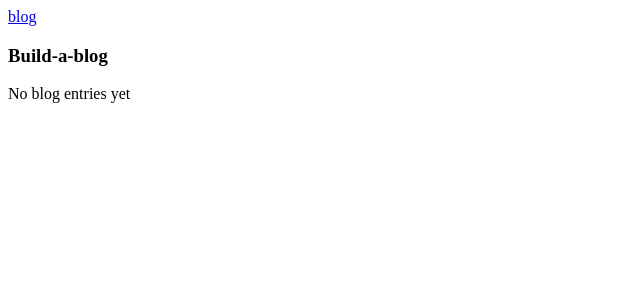
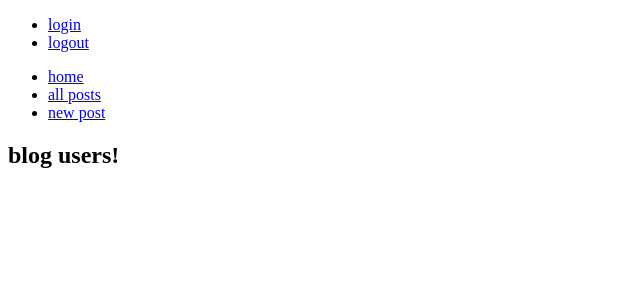
Before and after one commit to ihtnep/Blogz, a Flask app: page / in a window 1280 px wide. Shown: the top 300 px of the page, without its empty margins (0-640 px from the left). Run offline with Flask 2, Linux system fonts and the light colour scheme; data that the repository does not hold is empty.

Commit message:
end code

```diff
--- a/main.py
+++ b/main.py
@@ -1,27 +1,115 @@
-from flask import Flask, request, redirect, render_template
+from flask import Flask, request, redirect, render_template, session, flash
 from flask_sqlalchemy import SQLAlchemy
 
 
 app = Flask(__name__)
 app.config['DEBUG'] = True
-app.config['SQLALCHEMY_DATABASE_URI'] = 'mysql+pymysql://build-a-blog:password@localhost:8889/build-a-blog'
+app.config['SQLALCHEMY_DATABASE_URI'] = 'mysql+pymysql://blogz:123456@localhost:8889/blogz'
 app.config['SQLALCHEMY_ECHO'] = True
 db = SQLAlchemy(app)
+app.secret_key = 'y337kGcys&zP3B'
+class User(db.Model):
+
+
+    id = db.Column(db.Integer, primary_key=True)
+    username = db.Column(db.String(20), unique=True)
+    password = db.Column(db.String(20))
+    blogs = db.relationship('Blog', backref='owner')
+
+    def __init__(self, username, password):
+        self.username = username
+        self.password = password
 
 class Blog(db.Model):
 
     id = db.Column(db.Integer, primary_key=True)
     title = db.Column(db.String(120))
     body = db.Column(db.String(1000))
-
+    owner_id = db.Column(db.Integer, db.ForeignKey('user.id'))
     def __init__(self, title, body):
         self.title = title
         self.body = body
 
-#@app.route('/newpost', methods=['GET', 'POST'])
+@app.before_request
+def require_login():
+    allowed_routes = ['login', 'sign_up', 'index', 'blog', 'singleuser']
+    #print('\n' *10)
+    #print(request.endpoint)
+    if request.endpoint not in allowed_routes and 'username' not in session:
+        return redirect('/login')
 
 @app.route('/', methods=['GET'])
 def index():
+    users = User.query.all()
+    return render_template ("index.html", title="blog users!", users=users)
+
+@app.route("/signup", methods=["GET", "POST"])
+def sign_up():
+    if request.method =="GET":
+        return render_template ("signup.html", title="signup")
+    if request.method =="POST":
+
+        username = request.form['username']
+        password = request.form['password']
+        verify = request.form['verify']
+
+
+        # username = escape(username)
+        # password = escape(password)
+        # verify = escape(verify)
+
+
+        username_error = ""
+        password_error = ""
+        verify_error = ""
+
+
+
+
+        if username == "" or " " in username or len(username) < 3 or len(username) > 20:
+            username_error = "Invalid username"
+
+        if password == "" or " " in password or len(password) < 3 or len(password) > 20:
+            password_error = "Invalid password"
+
+        if verify == "" or verify != password:
+            verify_error = "Invalid verification"
+
+        if username_error == "" and verify_error == "" and password_error == "":
+            existing_user = User.query.filter_by(username=username).first()
+        if not existing_user:
+            new_user = User(username, password)
+            db.session.add(new_user)
+            db.session.commit()
+            session['username'] = username
+            return render_template ("index.html", username = username)
+        else:
+            return render_template("signup.html", username_error = username_error
+                                            , password_error = password_error
+                                            , verify_error = verify_error
+                                            , username = username)
+
+#@app.route('/newpost', methods=['GET', 'POST'])
+
+
+
+@app.route('/login', methods=['POST', 'GET'])
+def login():
+    if request.method == 'POST':
+        username = request.form['username']
+        password = request.form['password']
+        user = User.query.filter_by(username=username).first()
+        if user and user.password == password:
+            session['username'] = username
+            flash("Logged in")
+            return redirect('/')
+        else:
+            flash('User password incorrect, or user does not exist', 'error')
+
+    return render_template('login.html')
+
+@app.route('/blog', methods=['GET'])
+def blog():
     #if request.method == 'POST':
         #title = request.form['title']
         #body = request.form['body']
@@ -34,7 +122,7 @@ def index():
     #return render_template('blogentry.html',title="Build-A-Blog",
         #Blogs=blogs)
     if request.args:
-        blog_id = request.args.get("id")
+        blog_id = request.args.get(id)
         blog = Blog.query.get(blog_id)
 
         #return render_template('blogentry.html', blog=blog)
@@ -44,7 +132,7 @@ def index():
         blogs = Blog.query.all()
 
         # return render_template('blogpost.html', title="Build-A-Blog", blogs=blogs)
-        return render_template('bloglist.html', title="Build-A-Blog", blogs=blogs)
+        return render_template('bloglist.html', title="Blogz", blogs=blogs)
 
 @app.route('/newpost', methods=['GET', 'POST'])
 def new_post():
@@ -68,6 +156,25 @@ def new_post():
             #return render_template("blogpost.html", blog=blog)
         else:
             return render_template('blogentry.html', title = "Blog Entry", title_error = title_error, body_error = body_error)
+@app.route('/logout', methods=['GET'])
+def logout():
+    #session['username']=""
+    del session["username"]
 
+    return render_template('index.html', title="Blogz")
+@app.route('/singleuser', methods=['GET'])
+def singleuser():
+    #id = request.args.get("user")
+    #user = request.args.get("id")
+    print('hello')
+    print('2')
+    print(request.args.get("username"))
+    if request.args.get("username"):
+        username = request.args.get("username")
+        user = User.query.filter_by(username=username).first()
+       # blogs = Blog.query.filter_by(owner=user.id).all()
+        return render_template('singleuser.html', blogs=user.blogs)
+    #completed_tasks = Task.query.filter_by(completed=True,owner=owner).all()
+    return render_template('singleuser.html', title = "Blog List", id=id)
 if __name__ == '__main__':
     app.run()
--- a/templates/base.html
+++ b/templates/base.html
@@ -2,10 +2,27 @@
 <html>
     <head>
         <title>{{title}}</title>
+        <style>
+            .error {
+                color: red;
+            }
+        </style>
     </head>
 <body>
+        <div>
+                <a href='/logout'>log out</a>
+        </div>
+
+        {% with messages = get_flashed_messages(with_categories=True) %}
+            <ul>
+            {% for category,message in messages %}
+                <li class="{{category}}">{{message}}</li>
+            {% endfor %}
+            </ul>
+            {% endwith %}
 <nav>
-    <a href="./newpost">blog</a>
+    <a href="/newpost">new post</a>
+    <a href="/blog">all posts</a>
 </nav>
     {% block content %}
     {% endblock %}
--- a/templates/blogentry.html
+++ b/templates/blogentry.html
@@ -1,7 +1,7 @@
 {% extends "base.html" %}
 
 {% block content %}
-    <h1>Build-A-Blog</h1>
+    <h1>Blogz</h1>
     <form method='post'>
         <div class="blogEntry">
         <label>
--- a/templates/bloglist.html
+++ b/templates/bloglist.html
@@ -1,7 +1,7 @@
 {% extends "base.html" %}
 {% block content %}
     <h3>Build-a-blog</h3>
-    {% if blog|length == 0 %}
+    {% if blogs|length == 0 %}
 
     <p>No blog entries yet</p>
     {% else %}
@@ -9,8 +9,9 @@
         <div class="blogEntries">
 
             {% for blog in blogs %}
-            <h1>>{{blog.title}}</h1>
+            <h1>{{blog.title}}</h1>
             <p>{{blog.body}}</p>
+            <p>{{blog.owner.username}}</p>
             {% endfor %}
         </div>
     {% endif %}
--- a/templates/blogpost.html
+++ b/templates/blogpost.html
@@ -3,8 +3,8 @@
 
 
 
-
-            <h1>{{blog.title}</h1>
+            <h1>{{user_id}}</h1>
+            <h1>{{blog.title}}</h1>
             <p>{{blog.body}}</p>
 
 
--- /dev/null
+++ b/templates/index.html
@@ -0,0 +1,27 @@
+<!DOCTYPE html>
+<html>
+    <head>
+        <title>{{title}}</title>
+    </head>
+<body>
+<nav>
+    <ul id="user-account">
+        <li><a href="/login">login</a></li>
+        <li><a href="/logout">logout</a></li>
+    </ul>
+    <ul>
+        <li><a href="/">home</a></li>
+        <li><a href="/blog">all posts</a></li>
+        <li><a href="/newpost">new post</a></li>
+    </ul>
+    <h1>blog users!</h1>
+</nav>
+    {% for user in users %}
+
+    <p><a href="/singleuser?username={{user.username}}">{{user.username}}</a></p>
+
+    {% endfor %}
+    {% block content %}
+    {% endblock %}
+</body>
+</html>
```
Also changed, not shown: templates/login.html (added, +23 -0 lines), templates/signup.html (added, +28 -0 lines), templates/singleuser.html (added, +10 -0 lines).
